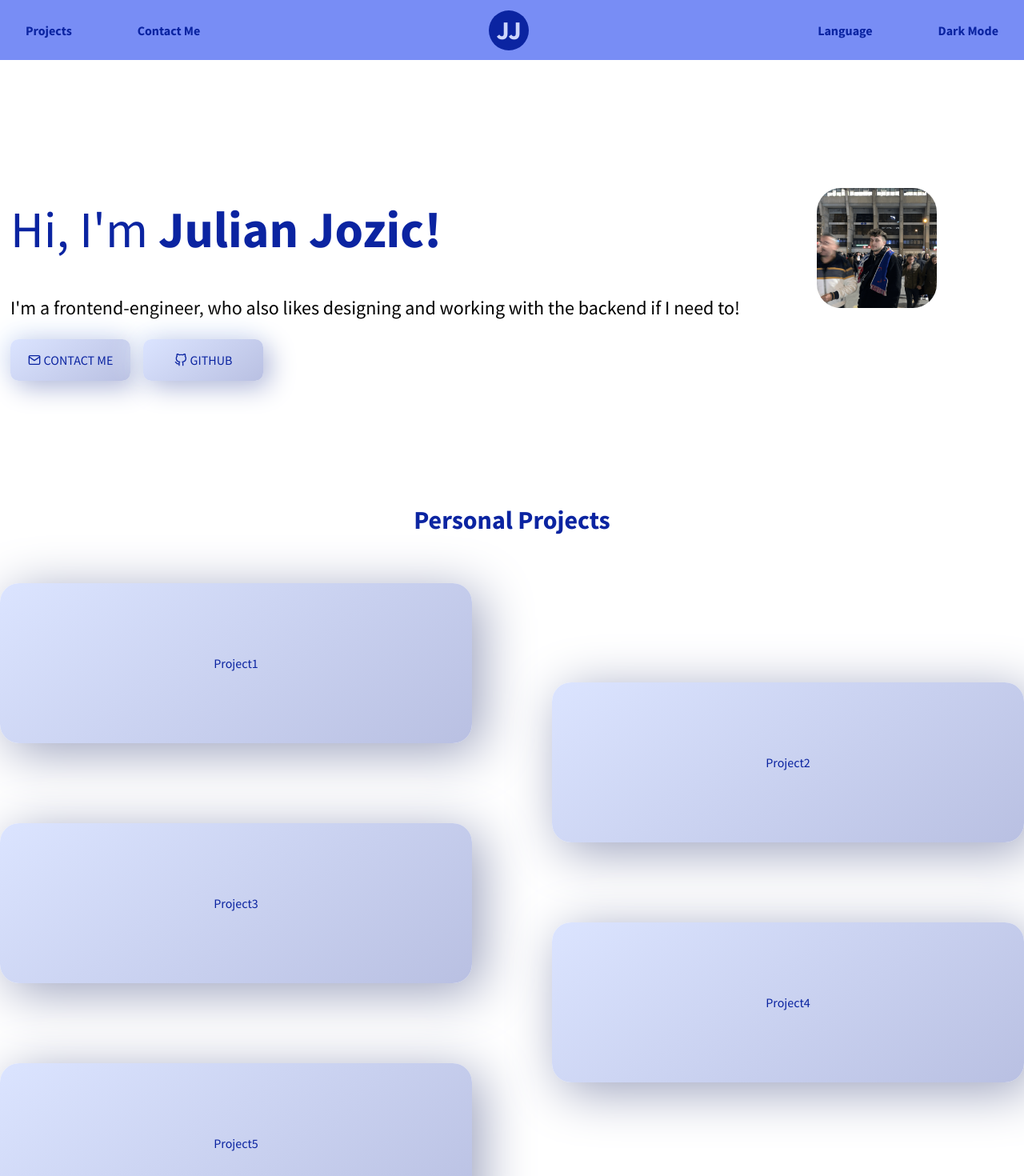
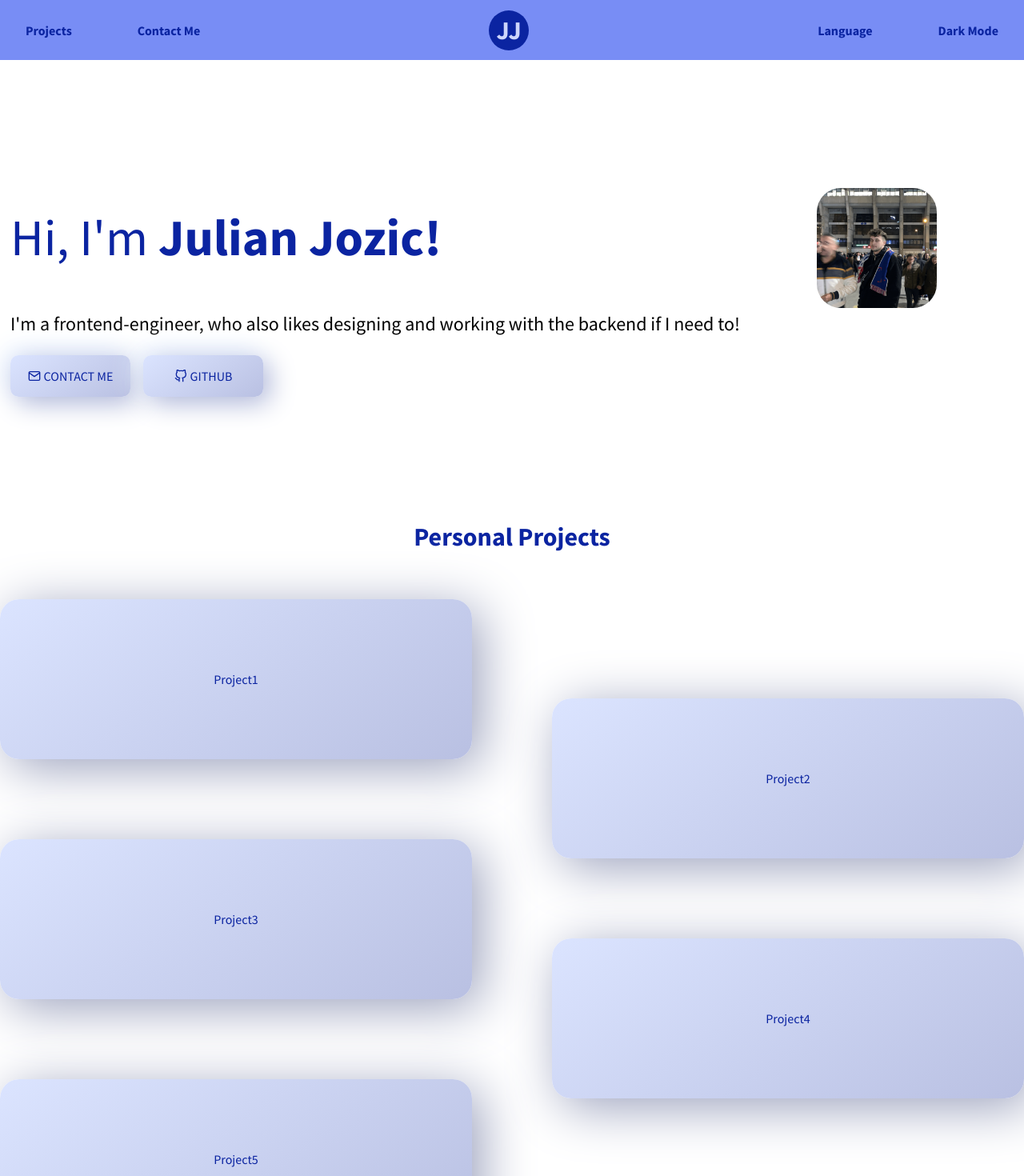
Before and after one commit to jjozic/jj-portfolio-2021, a Next.js app: page / in a window 1280 px wide. Shown: the top 1470 px of the page at 80% size. Built offline with nearby package versions, Linux system fonts and the light colour scheme.

Commit message:
fixed some html semantics

```diff
--- a/components/Introduction/index.jsx
+++ b/components/Introduction/index.jsx
@@ -7,7 +7,7 @@ import styles from "@/styles/Introduction.module.scss";
 
 export default function Introduction() {
   return (
-    <div className={styles.wrapper}>
+    <section className={styles.wrapper}>
       <div className={styles.introduction}>
         <h1>Hi, I&apos;m <strong>Julian Jozic!</strong></h1>
         <p>
@@ -26,6 +26,6 @@ export default function Introduction() {
       <div className={styles.imgWrapper}>
         <Image src={profilePic} alt="Picture of me" height={150} width={150} />
       </div>
-    </div>
+    </section>
   );
 }
--- a/components/Navigation/index.jsx
+++ b/components/Navigation/index.jsx
@@ -5,8 +5,8 @@ import styles from "@/styles/Navigation.module.scss";
 
 const Navigation = () => {
   return (
-    <nav className={styles.navElement}>
-      <div className={styles.wrapper}>
+    <header className={styles.navElement}>
+      <nav className={styles.wrapper}>
         <ul>
           <li>
             <Link href="#projects">Projects</Link>
@@ -24,8 +24,8 @@ const Navigation = () => {
             <Link href="#resume">Dark Mode</Link>
           </li>
         </ul>
-      </div>
-    </nav>
+      </nav>
+    </header>
   );
 };
 
--- a/components/Projects/index.jsx
+++ b/components/Projects/index.jsx
@@ -2,7 +2,7 @@ import styles from "@/styles/Projects.module.scss";
 
 export default function Projects() {
   return (
-    <div>
+    <section>
       <h2 className="heading">Personal Projects</h2>
       <div className={styles.wrapper}>
         <article>Project1</article>
@@ -11,6 +11,6 @@ export default function Projects() {
         <article>Project4</article>
         <article>Project5</article>
       </div>
-    </div>
+    </section>
   );
 }
```
